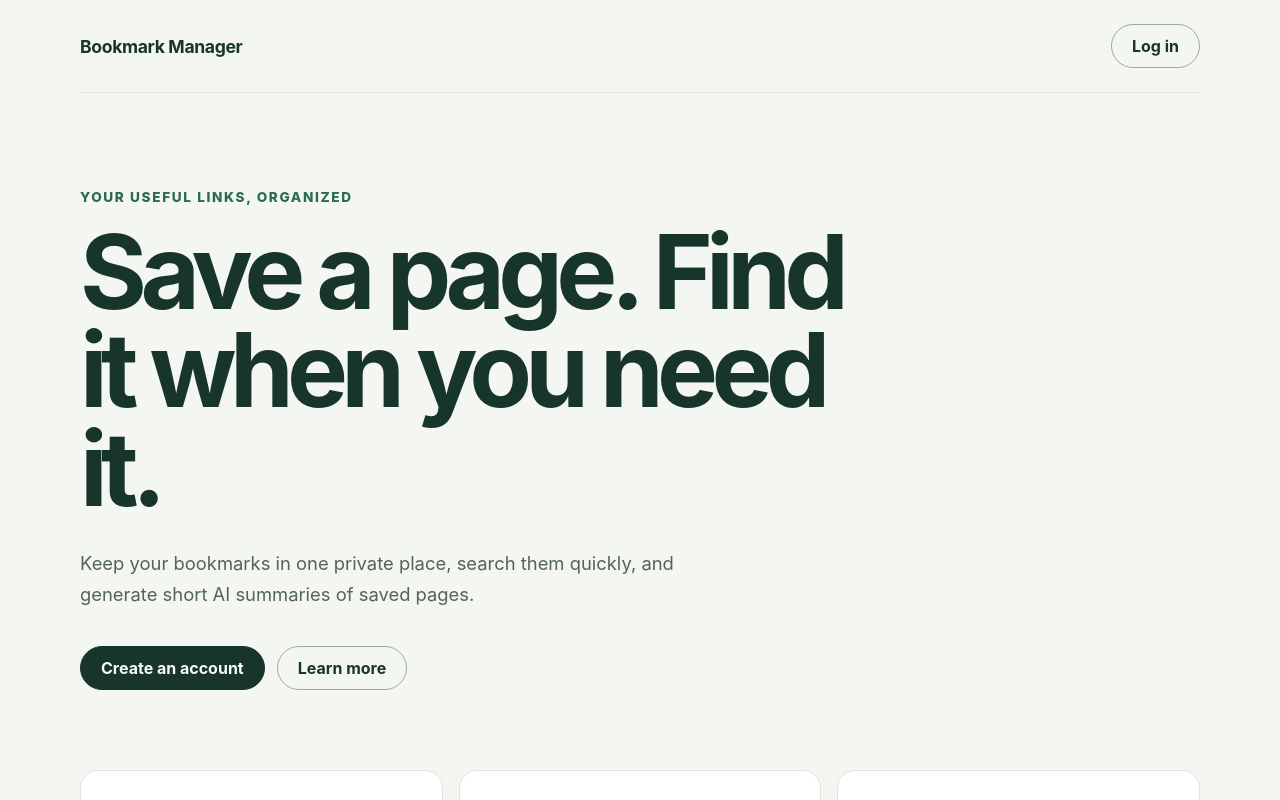
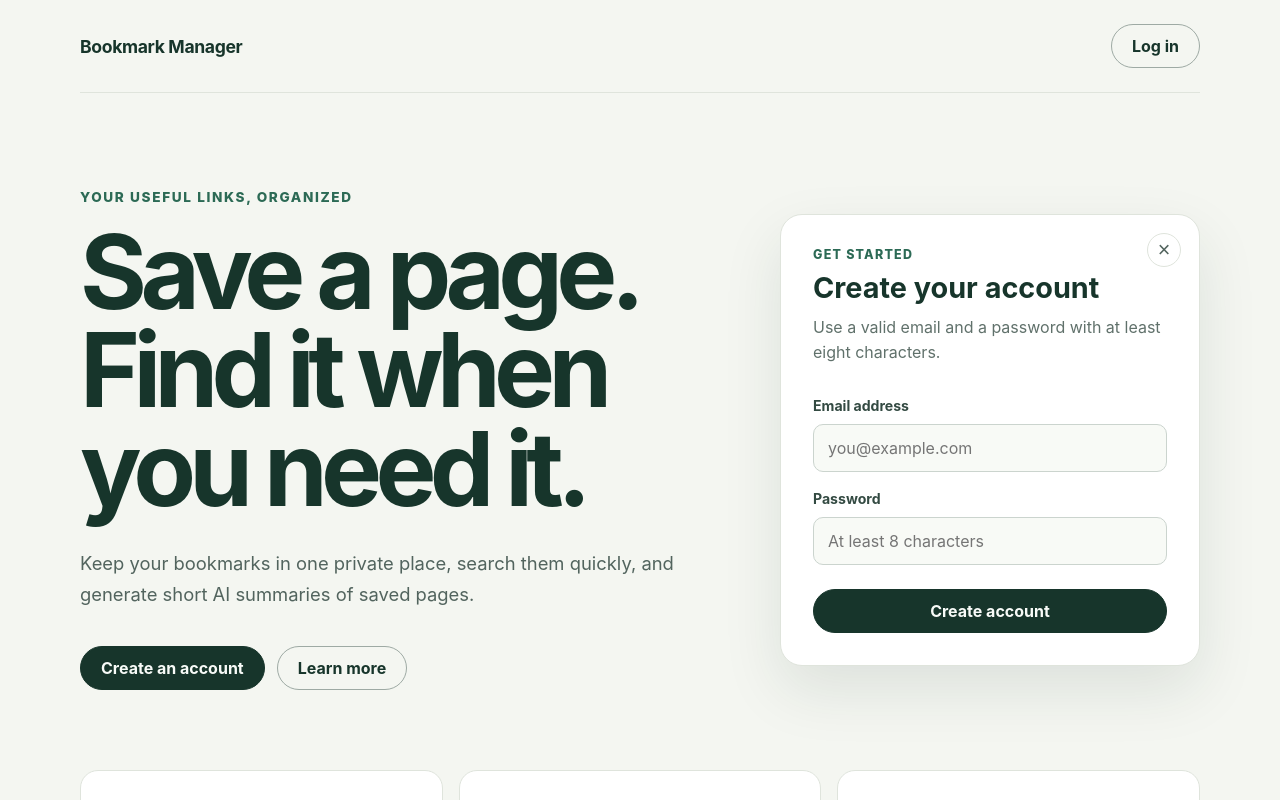
Before and after one commit to srinathstart/Bookmark, a React (Vite) app in the folder frontend/: page / in a window 1280 px wide. Both pictures are taken after a click on the button "Create an account". Shown: the top 800 px of the page. Built offline with nearby package versions, Linux system fonts and the light colour scheme.

Commit message:
add frontend registration form

```diff
--- a/frontend/src/App.css
+++ b/frontend/src/App.css
@@ -22,11 +22,15 @@
 .login-button,
 .primary-button,
 .secondary-button {
+  display: inline-flex;
+  align-items: center;
+  justify-content: center;
   border-radius: 999px;
   padding: 11px 20px;
   font: inherit;
   font-weight: 700;
   cursor: pointer;
+  text-decoration: none;
 }
 
 .login-button,
@@ -36,9 +40,16 @@
   border: 1px solid #9eaaa4;
 }
 
+.hero-layout {
+  display: grid;
+  grid-template-columns: minmax(0, 1fr) minmax(320px, 420px);
+  gap: 64px;
+  align-items: center;
+  padding: 96px 0 80px;
+}
+
 .hero {
-  max-width: 820px;
-  padding: 96px 0 80px;
+  max-width: 760px;
 }
 
 .eyebrow {
@@ -77,6 +88,97 @@
   color: #f8fbf8;
   background: #17352b;
   border: 1px solid #17352b;
+}
+
+.register-panel {
+  position: relative;
+  padding: 32px;
+  background: #ffffff;
+  border: 1px solid #dfe4dc;
+  border-radius: 22px;
+  box-shadow: 0 24px 60px rgb(23 53 43 / 10%);
+}
+
+.close-button {
+  position: absolute;
+  top: 18px;
+  right: 18px;
+  width: 34px;
+  height: 34px;
+  color: #52645e;
+  background: transparent;
+  border: 1px solid #dfe4dc;
+  border-radius: 50%;
+  font-size: 1.35rem;
+  line-height: 1;
+  cursor: pointer;
+}
+
+.form-label {
+  margin: 0 0 8px;
+  color: #2c6a55;
+  font-size: 0.78rem;
+  font-weight: 800;
+  letter-spacing: 0.1em;
+  text-transform: uppercase;
+}
+
+.register-panel h2 {
+  margin: 0;
+  color: #17352b;
+  font-size: 1.8rem;
+}
+
+.form-description {
+  margin: 10px 0 24px;
+  color: #60716b;
+  line-height: 1.55;
+}
+
+.register-form {
+  display: grid;
+  gap: 10px;
+}
+
+.register-form label {
+  margin-top: 8px;
+  color: #334a42;
+  font-size: 0.88rem;
+  font-weight: 750;
+}
+
+.register-form input {
+  width: 100%;
+  padding: 13px 14px;
+  color: #17352b;
+  background: #f8faf6;
+  border: 1px solid #cbd4ce;
+  border-radius: 10px;
+  font: inherit;
+}
+
+.register-form input:focus {
+  border-color: #2c6a55;
+  outline: 3px solid rgb(114 168 146 / 25%);
+}
+
+.submit-button {
+  width: 100%;
+  margin-top: 14px;
+}
+
+.submit-button:disabled {
+  cursor: wait;
+  opacity: 0.65;
+}
+
+.form-message {
+  margin: 18px 0 0;
+  padding: 12px 14px;
+  color: #29483d;
+  background: #edf4ed;
+  border-radius: 10px;
+  line-height: 1.45;
 }
 
 .features {
@@ -127,7 +229,9 @@ a:focus-visible {
     width: min(100% - 28px, 1120px);
   }
 
-  .hero {
+  .hero-layout {
+    grid-template-columns: 1fr;
+    gap: 36px;
     padding: 70px 0 56px;
   }
 
--- a/frontend/src/App.jsx
+++ b/frontend/src/App.jsx
@@ -1,6 +1,53 @@
+import { useState } from 'react'
 import './App.css'
 
+const API_URL = 'http://127.0.0.1:8000'
+
 function App() {
+  const [showRegister, setShowRegister] = useState(false)
+  const [email, setEmail] = useState('')
+  const [password, setPassword] = useState('')
+  const [isSubmitting, setIsSubmitting] = useState(false)
+  const [message, setMessage] = useState('')
+
+  async function handleRegister(event) {
+    event.preventDefault()
+    setIsSubmitting(true)
+    setMessage('')
+
+    try {
+      const response = await fetch(`${API_URL}/register`, {
+        method: 'POST',
+        headers: {
+          'Content-Type': 'application/json',
+        },
+        body: JSON.stringify({ email, password }),
+      })
+
+      const data = await response.json()
+
+      if (!response.ok) {
+        const errorMessage =
+          typeof data.detail === 'string'
+            ? data.detail
+            : 'Please check your email and password.'
+        throw new Error(errorMessage)
+      }
+
+      setMessage(`Account created for ${data.email}. You can now log in.`)
+      setEmail('')
+      setPassword('')
+    } catch (error) {
+      if (error instanceof TypeError) {
+        setMessage('Cannot reach the API. Make sure FastAPI is running.')
+      } else {
+        setMessage(error.message)
+      }
+    } finally {
+      setIsSubmitting(false)
+    }
+  }
+
   return (
     <main className="app-shell">
       <header className="site-header">
@@ -12,6 +59,7 @@ function App() {
         </button>
       </header>
 
+      <div className="hero-layout">
         <section className="hero" aria-labelledby="hero-title">
           <p className="eyebrow">Your useful links, organized</p>
           <h1 id="hero-title">Save a page. Find it when you need it.</h1>
@@ -21,16 +69,85 @@ function App() {
           </p>
 
           <div className="hero-actions">
-          <button className="primary-button" type="button">
+            <button
+              className="primary-button"
+              type="button"
+              onClick={() => {
+                setShowRegister(true)
+                setMessage('')
+              }}
+            >
               Create an account
             </button>
-          <button className="secondary-button" type="button">
+            <a className="secondary-button" href="#features">
               Learn more
-          </button>
+            </a>
           </div>
         </section>
 
-      <section className="features" aria-label="Application features">
+        {showRegister && (
+          <section className="register-panel" aria-labelledby="register-title">
+            <button
+              className="close-button"
+              type="button"
+              aria-label="Close registration form"
+              onClick={() => setShowRegister(false)}
+            >
+              ×
+            </button>
+            <p className="form-label">Get started</p>
+            <h2 id="register-title">Create your account</h2>
+            <p className="form-description">
+              Use a valid email and a password with at least eight characters.
+            </p>
+
+            <form className="register-form" onSubmit={handleRegister}>
+              <label htmlFor="register-email">Email address</label>
+              <input
+                id="register-email"
+                type="email"
+                value={email}
+                onChange={(event) => setEmail(event.target.value)}
+                placeholder="you@example.com"
+                autoComplete="email"
+                required
+              />
+
+              <label htmlFor="register-password">Password</label>
+              <input
+                id="register-password"
+                type="password"
+                value={password}
+                onChange={(event) => setPassword(event.target.value)}
+                placeholder="At least 8 characters"
+                autoComplete="new-password"
+                minLength={8}
+                required
+              />
+
+              <button
+                className="primary-button submit-button"
+                type="submit"
+                disabled={isSubmitting}
+              >
+                {isSubmitting ? 'Creating account…' : 'Create account'}
+              </button>
+            </form>
+
+            {message && (
+              <p className="form-message" role="status">
+                {message}
+              </p>
+            )}
+          </section>
+        )}
+      </div>
+
+      <section
+        className="features"
+        id="features"
+        aria-label="Application features"
+      >
         <article className="feature-card">
           <span className="feature-number">01</span>
           <h2>Save bookmarks</h2>
```
Lines whose indentation alone changed are shown as unchanged.
